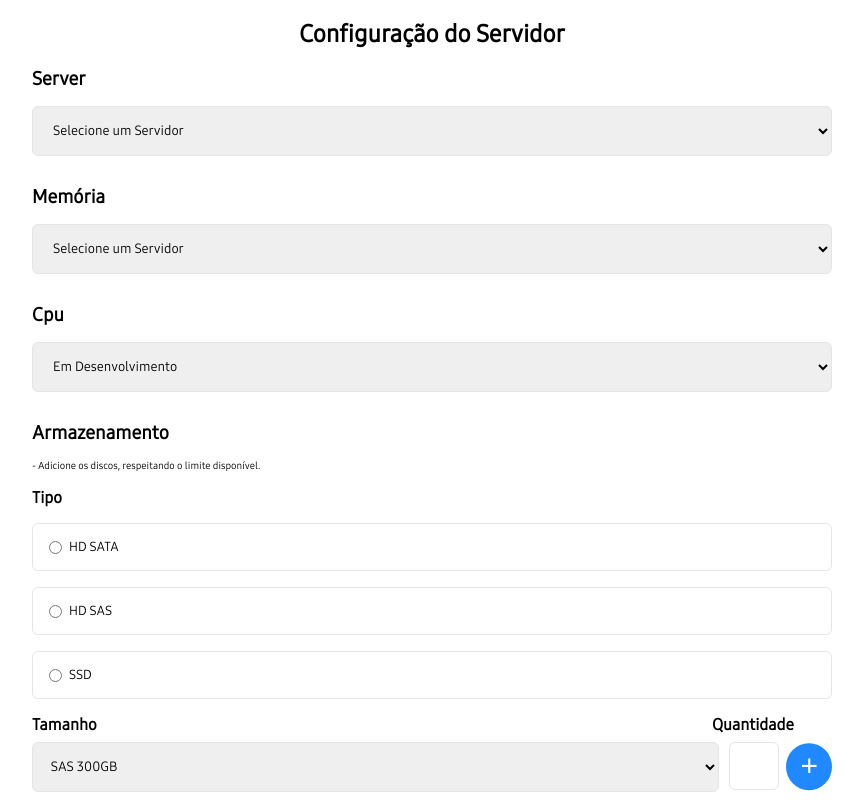
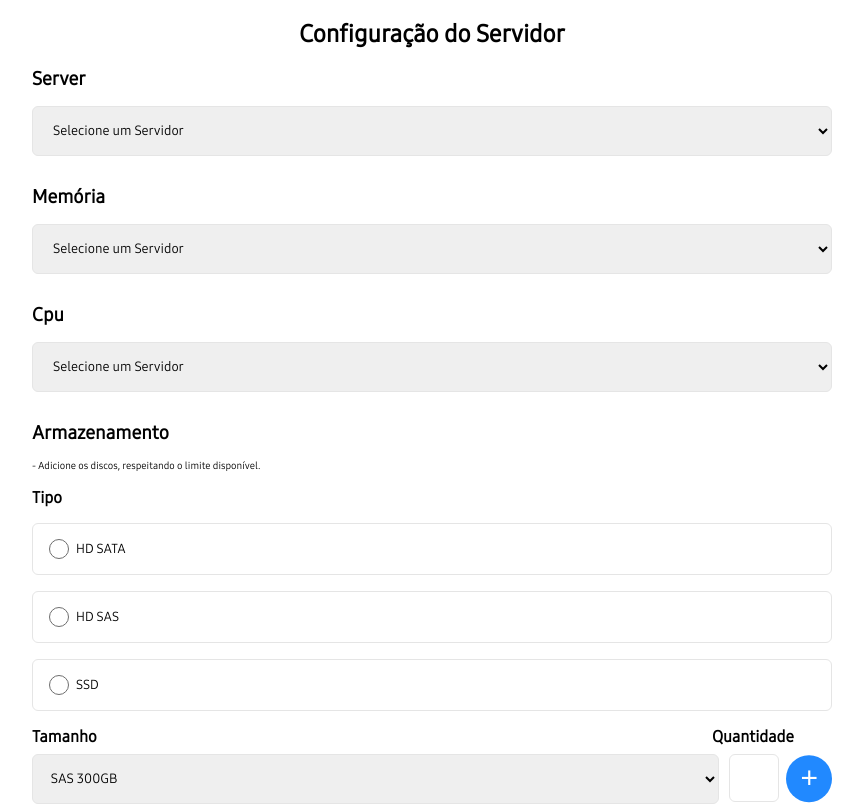
Before and after one commit to joaopedrolt/Br2tPricingCalculator, a React (Vite) app: page / in a window 1280 px wide. Shown: the top 805 px of the page, without its empty margins (208-1071 px from the left). Built offline with nearby package versions, Linux system fonts and the light colour scheme.

Commit message:
Cpu Select Done

```diff
--- a/src/components/InputForm.tsx
+++ b/src/components/InputForm.tsx
@@ -1,16 +1,25 @@
 import '../css/inputform.css'
 import * as Select from './input-form/Select'
+import * as Storage from './input-form/Storage'
 import { XSvg } from '../assets/svg/X-Svg';
-import { Server } from '../types/Server';
+import { Server, Cpu } from '../types/Server';
 import { useState } from 'react';
 
 const LeftSide = () => {
 
     const serverList: Server[] = [
-        { model: 'R410', memory: 128 },
-        { model: 'R710', memory: 64 },
-        { model: 'R510', memory: 32 },
-        { model: 'R610', memory: 16 }];
+        { model: 'R410', memory: 128, cpuFamily: ['5500', '5600'] },
+        { model: 'R730', memory: 64, cpuFamily: ['E5-2600 V3'] },
+        { model: 'R510', memory: 32, cpuFamily: ['E5-2600'] },
+        { model: 'R610', memory: 16, cpuFamily: ['5500', '5600'] }];
+
+    const cpuList: Cpu[] = [
+        { series: ['5500', '5600']/* , cpus: []  */},
+        { series: ['5600']/* , cpus: []  */},
+        { series: ['E5-2600 V3']/* , cpus: []  */},
+        { series: ['E5-2600']/* , cpus: []  */},
+        { series: ['5500']/* , cpus: []  */},
+    ]
 
     let [selectedModel, setModel] = useState('');
 
@@ -28,7 +37,7 @@ const LeftSide = () => {
                 </div>
                 <div className="cpu-row input-frame mt-30">
                     <h3>Cpu</h3>
-                    <Select.SelectCpu />
+                    <Select.SelectCpu servers={serverList} selectedModel={selectedModel} />
                 </div>
                 <div className="storage-row vw-95 container-xl mt-30">
                     <h3>Armazenamento</h3>
@@ -36,30 +45,11 @@ const LeftSide = () => {
                     <div>
                         <div className='mt-16'>
                             <h4>Tipo</h4>
-                            <div className='mt-16'>
-                                <div className='select-style input-style d-flex al-center'>
-                                    <input className='m-0' type="radio" name="type" value="hd" />
-                                    <span className='ml-10 fz-13'>HD SATA</span>
-                                </div>
-                                <div className='select-style input-style mt-16 d-flex al-center'>
-                                    <input className='m-0' type="radio" name="type" value="ssd" />
-                                    <span className='ml-10 fz-13'>HD SAS</span>
-                                </div>
-                                <div className='select-style input-style mt-16 d-flex al-center'>
-                                    <input className='m-0' type="radio" name="type" value="ssd" />
-                                    <span className='ml-10 fz-13'>SSD</span>
-                                </div>
-                            </div>
+                            <Storage.StorageTypeSelect />
                             <div className='d-flex mt-16'>
                                 <div className='storage-left'>
                                     <h4>Tamanho</h4>
-                                    <select className='select-style input-style mt-8' id="storage" name="storage">
-                                        <option value="8">8</option>
-                                        <option value="16">16</option>
-                                        <option value="32" selected>SAS 300GB</option>
-                                        <option value="64">64</option>
-                                        <option value="64">300</option>
-                                    </select>
+                                    <Storage.StorageSelect />
                                 </div>
                                 <div className='storage-right'>
                                     <h4 className='translate-h4'>Quantidade</h4>
--- a/src/components/input-form/Select.tsx
+++ b/src/components/input-form/Select.tsx
@@ -1,5 +1,5 @@
 import { useEffect, useState } from "react";
-import { MemorySelect, ServerSelect } from "../../types/Server";
+import { MemorySelect, ServerSelect, CpuSelect } from "../../types/Server";
 
 export const SelectServer = ({ servers, selectedModel, setModel }: ServerSelect) => {
 
@@ -38,8 +38,6 @@ export const SelectMemory = ({ servers, selectedModel }: MemorySelect) => {
 
     useEffect(() => {
 
-        console.log('a')
-
         servers.forEach((serverObj) => {
             if (serverObj.model == selectedModel) {
                 currentMemoryLimit = serverObj.memory;
@@ -64,10 +62,37 @@ export const SelectMemory = ({ servers, selectedModel }: MemorySelect) => {
     );
 }
 
-export const SelectCpu = () => {
+export const SelectCpu = ({ servers, selectedModel }: CpuSelect) => {
+
+    let currentCpuFamily: string[];
+
+    let [cpuFamily, setCpuFamily] = useState<string[]>(['']);
+
+    useEffect(() => {
+
+        servers.forEach((serverObj) => {
+            if (serverObj.model == selectedModel) {
+                currentCpuFamily = serverObj.cpuFamily;
+            }
+        })
+
+        /* console.log(currentCpuFamily) */
+
+        setCpuFamily(typeof currentCpuFamily != undefined ? currentCpuFamily : ['']);
+
+        /* console.log(cpuFamily); */
+
+    }, [selectedModel]);
+
     return (
         <select className='mt-16 select-style input-style vw-95' id="cpu" name="cpu">
-            <option>Em Desenvolvimento</option>
-        </select>
+            {
+                typeof cpuFamily != 'undefined' ? (
+                    cpuFamily.map((item) => (
+                        <option>{item}</option>
+                    ))
+                ) : <option>Selecione um Servidor</option>
+            }
+        </select >
     );
 }
--- /dev/null
+++ b/src/components/input-form/Storage.tsx
@@ -0,0 +1,65 @@
+import { useState } from "react"
+import { StorageType } from "../../types/Server";
+
+
+export const StorageTypeUi = ({ type }: StorageType) => {
+
+    let typeString: string = "";
+
+    let [selected, setSelected] = useState(false);
+
+    switch (type) {
+        case 1:
+            typeString = "HD SATA";
+            break;
+        case 2:
+            typeString = "HD SAS";
+            break;
+        case 3:
+            typeString = "SSD";
+            break;
+    }
+
+
+    const handleClick = () => {
+        setSelected;
+    }
+
+    return (
+        <div className={'select-style input-style d-flex mt-16 al-center'} onClick={handleClick}>
+            <div className={"radio"}>
+                <div className="inside-radio"></div>
+            </div>
+            <span className='ml-10 fz-13'>{typeString}</span>
+        </div>
+    );
+
+}
+
+export const StorageTypeSelect = () => {
+
+    let [diskType, setDiskType] = useState(0);
+
+    return (
+        <div className='mt-16'>
+            <StorageTypeUi type={1} />
+            <StorageTypeUi type={2} />
+            <StorageTypeUi type={3} />
+        </div>
+    )
+
+}
+
+export const StorageSelect = () => {
+
+    return (
+        <select className='select-style input-style mt-8' id="storage" name="storage">
+            <option value="8">8</option>
+            <option value="16">16</option>
+            <option value="32" selected>SAS 300GB</option>
+            <option value="64">64</option>
+            <option value="64">300</option>
+        </select>
+    )
+
+}
--- a/src/css/inputform.css
+++ b/src/css/inputform.css
@@ -87,3 +87,29 @@ td {
     text-align: center;
     font-size: 14px;
 }
+
+.radio{
+    height: 20px;
+    width: 20px;
+    border-radius: 50%;
+    border: 1px solid #6e6e6e;
+    display: flex;
+    align-items: center;
+    justify-content: center;
+}
+
+.radio-selected-div{
+    border: 1px solid #2189ff;
+}
+
+.radio-selected{
+    background-color: #2189ff;
+    border: 1px solid #2189ff;
+}
+
+.inside-radio{
+    height: 7px;
+    width: 7px;
+    border-radius: 50%;
+    background-color: white;
+}
```
Also changed, not shown: src/types/Server.ts (+16 -1 lines).
